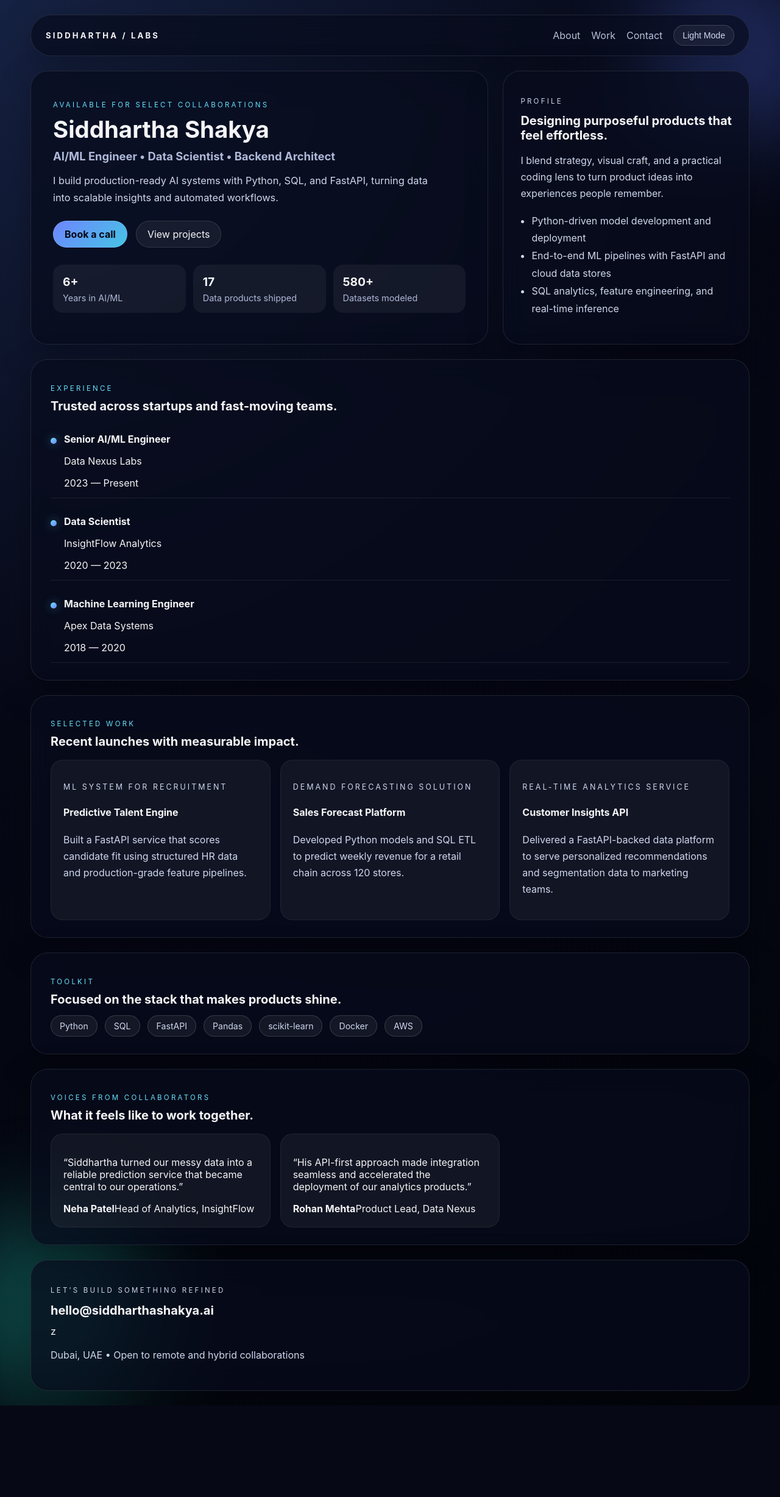
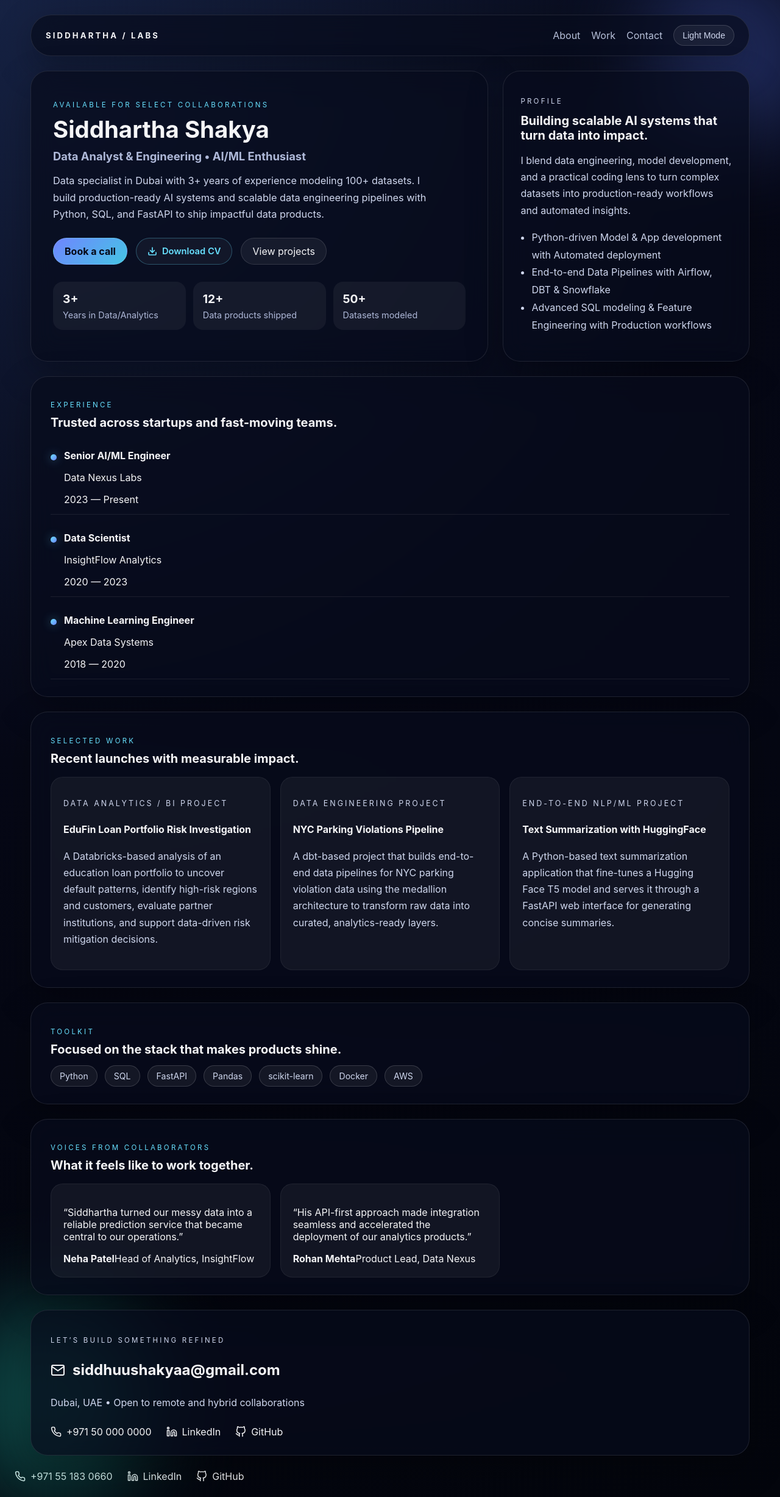
Before and after one commit to SiddhuShkya/my-portfolio, a React (Vite) app: page / in a window 1280 px wide. Shown: the whole page at 61% size. Before the commit the page ends 2305 px from the top, so only its background shows below. Built offline with nearby package versions, Linux system fonts and the light colour scheme.

Commit message:
feat: add Download CV button in hero section

```diff
--- a/src/App.jsx
+++ b/src/App.jsx
@@ -2,38 +2,38 @@ import { useEffect, useState } from 'react';
 
 const profile = {
   name: 'Siddhartha Shakya',
-  role: 'AI/ML Engineer • Data Scientist • Backend Architect',
+  role: 'Data Analyst & Engineering • AI/ML Enthusiast',
   location: 'Dubai, UAE',
   summary:
-    'I build production-ready AI systems with Python, SQL, and FastAPI, turning data into scalable insights and automated workflows.',
+    'Data specialist in Dubai with 3+ years of experience modeling 100+ datasets. I build production-ready AI systems and scalable data engineering pipelines with Python, SQL, and FastAPI to ship impactful data products.',
   stats: [
-    { label: 'Years in AI/ML', value: '6+' },
-    { label: 'Data products shipped', value: '17' },
-    { label: 'Datasets modeled', value: '580+' }
+    { label: 'Years in Data/Analytics', value: '3+' },
+    { label: 'Data products shipped', value: '12+' },
+    { label: 'Datasets modeled', value: '50+' }
   ]
 };
 
 const highlights = [
-  'Python-driven model development and deployment',
-  'End-to-end ML pipelines with FastAPI and cloud data stores',
-  'SQL analytics, feature engineering, and real-time inference'
+  'Python-driven Model & App development with Automated deployment',
+  'End-to-end Data Pipelines with Airflow, DBT & Snowflake',
+  'Advanced SQL modeling & Feature Engineering with Production workflows'
 ];
 
 const projects = [
   {
-    title: 'Predictive Talent Engine',
-    type: 'ML system for recruitment',
-    description: 'Built a FastAPI service that scores candidate fit using structured HR data and production-grade feature pipelines.'
+    title: 'EduFin Loan Portfolio Risk Investigation',
+    type: 'Data Analytics / BI Project',
+    description: 'A Databricks-based analysis of an education loan portfolio to uncover default patterns, identify high-risk regions and customers, evaluate partner institutions, and support data-driven risk mitigation decisions.'
   },
   {
-    title: 'Sales Forecast Platform',
-    type: 'Demand forecasting solution',
-    description: 'Developed Python models and SQL ETL to predict weekly revenue for a retail chain across 120 stores.'
+    title: 'NYC Parking Violations Pipeline',
+    type: 'Data Engineering Project',
+    description: 'A dbt-based project that builds end-to-end data pipelines for NYC parking violation data using the medallion architecture to transform raw data into curated, analytics-ready layers.'
   },
   {
-    title: 'Customer Insights API',
-    type: 'Real-time analytics service',
-    description: 'Delivered a FastAPI-backed data platform to serve personalized recommendations and segmentation data to marketing teams.'
+    title: 'Text Summarization with HuggingFace',
+    type: 'End-to-end NLP/ML project',
+    description: 'A Python-based text summarization application that fine-tunes a Hugging Face T5 model and serves it through a FastAPI web interface for generating concise summaries.'
   }
 ];
 
@@ -113,6 +113,14 @@ function App() {
 
           <div className="hero-actions">
             <a className="button primary" href="#contact">Book a call</a>
+            <a className="button cv-download" href="/cv.pdf" download="Siddhartha_Shakya_CV.pdf">
+              <svg width="16" height="16" viewBox="0 0 24 24" fill="none" stroke="currentColor" strokeWidth="2.5" strokeLinecap="round" strokeLinejoin="round" aria-hidden="true">
+                <path d="M21 15v4a2 2 0 0 1-2 2H5a2 2 0 0 1-2-2v-4" />
+                <polyline points="7 10 12 15 17 10" />
+                <line x1="12" y1="15" x2="12" y2="3" />
+              </svg>
+              Download CV
+            </a>
             <a className="button secondary" href="#work">View projects</a>
           </div>
 
@@ -128,9 +136,9 @@ function App() {
 
         <aside className="panel-card" id="about">
           <p className="eyebrow">Profile</p>
-          <h3>Designing purposeful products that feel effortless.</h3>
+          <h3>Building scalable AI systems that turn data into impact.</h3>
           <p>
-            I blend strategy, visual craft, and a practical coding lens to turn product ideas into experiences people remember.
+            I blend data engineering, model development, and a practical coding lens to turn complex datasets into production-ready workflows and automated insights.
           </p>
           <ul>
             {highlights.map((item) => (
@@ -205,9 +213,69 @@ function App() {
 
       <footer className="footer-card" id="contact">
         <p className="eyebrow">Let’s build something refined</p>
-        <h3>hello@siddharthashakya.ai</h3>z
+
+        <div className="footer-contact-primary" style={{ margin: '1.5rem 0' }}>
+          <a href="mailto:siddhuushakyaa@gmail.com" className="contact-link-large" style={{ display: 'inline-flex', alignItems: 'center', gap: '0.75rem', textDecoration: 'none', color: 'inherit', fontSize: '1.5rem', fontWeight: 'bold' }}>
+            <svg width="24" height="24" viewBox="0 0 24 24" fill="none" stroke="currentColor" strokeWidth="2" strokeLinecap="round" strokeLinejoin="round">
+              <path d="M4 4h16c1.1 0 2 .9 2 2v12c0 1.1-.9 2-2 2H4c-1.1 0-2-.9-2-2V6c0-1.1.9-2 2-2z" />
+              <polyline points="22,6 12,13 2,6" />
+            </svg>
+            <span>siddhuushakyaa@gmail.com</span>
+          </a>
+        </div>
+
         <p>{profile.location} • Open to remote and hybrid collaborations</p>
+
+        <div className="footer-links" style={{ display: 'flex', gap: '1.5rem', marginTop: '1.5rem', alignItems: 'center' }}>
+          <a href="tel:+971500000000" className="contact-link" style={{ display: 'flex', alignItems: 'center', gap: '0.5rem', textDecoration: 'none', color: 'inherit' }}>
+            <svg width="18" height="18" viewBox="0 0 24 24" fill="none" stroke="currentColor" strokeWidth="2" strokeLinecap="round" strokeLinejoin="round">
+              <path d="M22 16.92v3a2 2 0 0 1-2.18 2 19.79 19.79 0 0 1-8.63-3.07 19.5 19.5 0 0 1-6-6 19.79 19.79 0 0 1-3.07-8.67A2 2 0 0 1 4.11 2h3a2 2 0 0 1 2 1.72 12.84 12.84 0 0 0 .7 2.81 2 2 0 0 1-.45 2.11L8.09 9.91a16 16 0 0 0 6 6l1.27-1.27a2 2 0 0 1 2.11-.45 12.84 12.84 0 0 0 2.81.7A2 2 0 0 1 22 16.92z" />
+            </svg>
+            <span>+971 50 000 0000</span>
+          </a>
+
+          <a href="https://linkedin.com/in/your-username" target="_blank" rel="noopener noreferrer" className="contact-link" style={{ display: 'flex', alignItems: 'center', gap: '0.5rem', textDecoration: 'none', color: 'inherit' }}>
+            <svg width="18" height="18" viewBox="0 0 24 24" fill="none" stroke="currentColor" strokeWidth="2" strokeLinecap="round" strokeLinejoin="round">
+              <path d="M16 8a6 6 0 0 1 6 6v7h-4v-7a2 2 0 0 0-2-2 2 2 0 0 0-2 2v7h-4v-7a6 6 0 0 1 6-6z" />
+              <rect x="2" y="9" width="4" height="12" />
+              <circle cx="4" cy="4" r="2" />
+            </svg>
+            <span>LinkedIn</span>
+          </a>
+
+          <a href="https://github.com/your-username" target="_blank" rel="noopener noreferrer" className="contact-link" style={{ display: 'flex', alignItems: 'center', gap: '0.5rem', textDecoration: 'none', color: 'inherit' }}>
+            <svg width="18" height="18" viewBox="0 0 24 24" fill="none" stroke="currentColor" strokeWidth="2" strokeLinecap="round" strokeLinejoin="round">
+              <path d="M9 19c-5 1.5-5-2.5-7-3m14 6v-3.87a3.37 3.37 0 0 0-.94-2.61c3.14-.35 6.44-1.54 6.44-7A5.44 5.44 0 0 0 20 4.77 5.07 5.07 0 0 0 19.91 1S18.73.65 16 2.48a13.38 13.38 0 0 0-7 0C6.27.65 5.09 1 5.09 1A5.07 5.07 0 0 0 5 4.77a5.44 5.44 0 0 0-1.5 3.78c0 5.42 3.3 6.61 6.44 7A3.37 3.37 0 0 0 9 18.13V22" />
+            </svg>
+            <span>GitHub</span>
+          </a>
+        </div>
       </footer>
+
+      <div className="footer-links" style={{ display: 'flex', gap: '1.5rem', marginTop: '1.5rem', alignItems: 'center' }}>
+        <a href="tel:+971551830660" className="contact-link" style={{ display: 'flex', alignItems: 'center', gap: '0.5rem', textDecoration: 'none', color: 'inherit' }}>
+          <svg width="18" height="18" viewBox="0 0 24 24" fill="none" stroke="currentColor" strokeWidth="2" strokeLinecap="round" strokeLinejoin="round">
+            <path d="M22 16.92v3a2 2 0 0 1-2.18 2 19.79 19.79 0 0 1-8.63-3.07 19.5 19.5 0 0 1-6-6 19.79 19.79 0 0 1-3.07-8.67A2 2 0 0 1 4.11 2h3a2 2 0 0 1 2 1.72 12.84 12.84 0 0 0 .7 2.81 2 2 0 0 1-.45 2.11L8.09 9.91a16 16 0 0 0 6 6l1.27-1.27a2 2 0 0 1 2.11-.45 12.84 12.84 0 0 0 2.81.7A2 2 0 0 1 22 16.92z" />
+          </svg>
+          <span>+971 55 183 0660</span>
+        </a>
+
+        <a href="https://linkedin.com/in/sidShkya" target="_blank" rel="noopener noreferrer" className="contact-link" style={{ display: 'flex', alignItems: 'center', gap: '0.5rem', textDecoration: 'none', color: 'inherit' }}>
+          <svg width="18" height="18" viewBox="0 0 24 24" fill="none" stroke="currentColor" strokeWidth="2" strokeLinecap="round" strokeLinejoin="round">
+            <path d="M16 8a6 6 0 0 1 6 6v7h-4v-7a2 2 0 0 0-2-2 2 2 0 0 0-2 2v7h-4v-7a6 6 0 0 1 6-6z" />
+            <rect x="2" y="9" width="4" height="12" />
+            <circle cx="4" cy="4" r="2" />
+          </svg>
+          <span>LinkedIn</span>
+        </a>
+
+        <a href="https://github.com/SiddhuShkya" target="_blank" rel="noopener noreferrer" className="contact-link" style={{ display: 'flex', alignItems: 'center', gap: '0.5rem', textDecoration: 'none', color: 'inherit' }}>
+          <svg width="18" height="18" viewBox="0 0 24 24" fill="none" stroke="currentColor" strokeWidth="2" strokeLinecap="round" strokeLinejoin="round">
+            <path d="M9 19c-5 1.5-5-2.5-7-3m14 6v-3.87a3.37 3.37 0 0 0-.94-2.61c3.14-.35 6.44-1.54 6.44-7A5.44 5.44 0 0 0 20 4.77 5.07 5.07 0 0 0 19.91 1S18.73.65 16 2.48a13.38 13.38 0 0 0-7 0C6.27.65 5.09 1 5.09 1A5.07 5.07 0 0 0 5 4.77a5.44 5.44 0 0 0-1.5 3.78c0 5.42 3.3 6.61 6.44 7A3.37 3.37 0 0 0 9 18.13V22" />
+          </svg>
+          <span>GitHub</span>
+        </a>
+      </div>
     </div>
   );
 }
--- a/src/styles.css
+++ b/src/styles.css
@@ -193,6 +193,18 @@ a {
   color: #047857;
 }
 
+:root[data-theme='light'] .button.cv-download {
+  background: rgba(16, 185, 129, 0.06);
+  border-color: rgba(16, 185, 129, 0.3);
+  color: #059669;
+}
+
+:root[data-theme='light'] .button.cv-download:hover {
+  background: rgba(16, 185, 129, 0.14);
+  border-color: rgba(16, 185, 129, 0.5);
+  box-shadow: 0 0 18px rgba(16, 185, 129, 0.15);
+}
+
 :root[data-theme='light'] .chip {
   background: rgba(236, 253, 245, 0.9);
   color: #064e3b;
@@ -364,6 +376,23 @@ a {
 
 .button.secondary {
   background: rgba(255,255,255,0.06);
+}
+
+.button.cv-download {
+  display: inline-flex;
+  align-items: center;
+  gap: 8px;
+  background: rgba(255, 255, 255, 0.04);
+  border-color: rgba(104, 224, 255, 0.3);
+  color: #68e0ff;
+  font-weight: 600;
+  font-size: 0.92rem;
+}
+
+.button.cv-download:hover {
+  background: rgba(104, 224, 255, 0.1);
+  border-color: rgba(104, 224, 255, 0.55);
+  box-shadow: 0 0 18px rgba(104, 224, 255, 0.15);
 }
 
 .stats-row {
```
